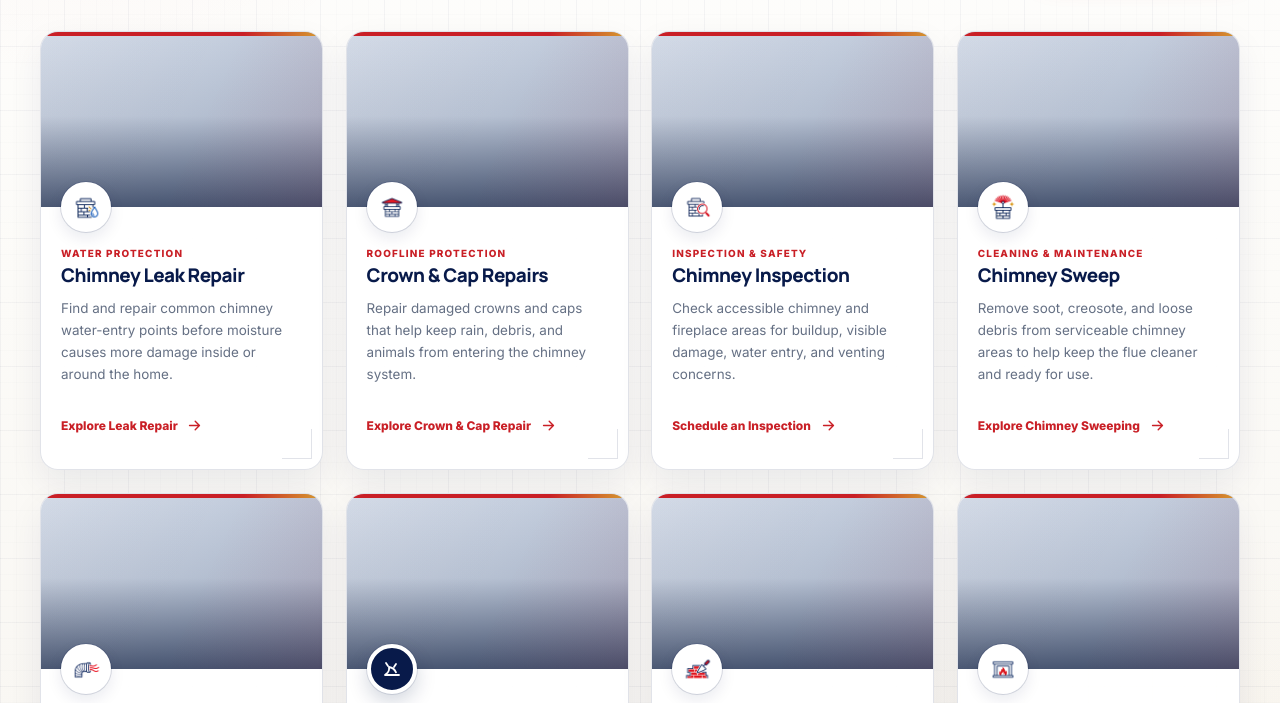
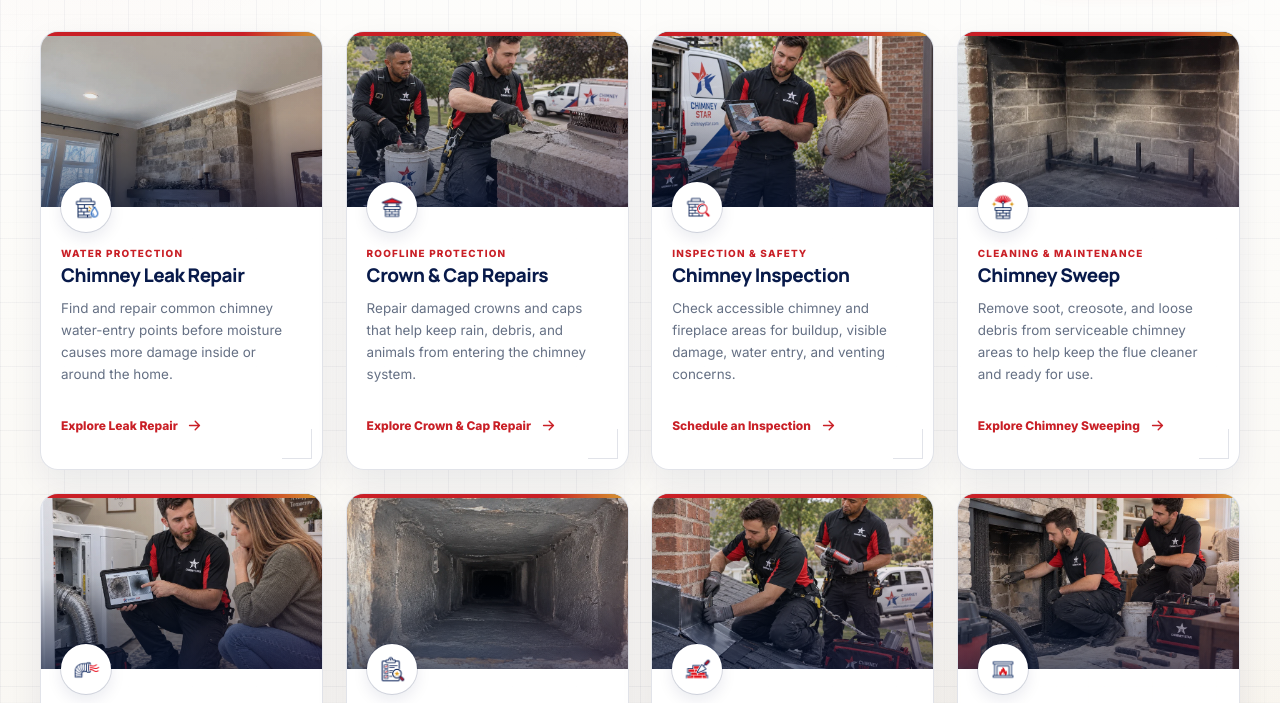
Before and after one commit to localstarseo-dot/jc-chimneystars.staging, a website: page index.html in a window 1280 px wide. Shown: the part 4757-5460 px from the top of the page. Drawn offline with Linux system fonts and the light colour scheme.

Commit message:
Fix service card media and animal removal icon

```diff
--- a/index.html
+++ b/index.html
@@ -983,7 +983,7 @@
             class="cs-service-card__media"
             role="img"
             aria-label="Chimney leak repair and water-entry service"
-            style="--cs-service-image: url('assets/photos/chimney-leak-water-damage-restoration-after.webp');"
+            style="--cs-service-image: url('../assets/photos/chimney-leak-water-damage-restoration-after.webp');"
           >
           </div>
 
@@ -1021,7 +1021,7 @@
             class="cs-service-card__media"
             role="img"
             aria-label="Chimney crown and cap repair service"
-            style="--cs-service-image: url('assets/photos/chimney-star-technicians-repairing-a-crown.webp');"
+            style="--cs-service-image: url('../assets/photos/chimney-star-technicians-repairing-a-crown.webp');"
           >
           </div>
 
@@ -1059,7 +1059,7 @@
             class="cs-service-card__media"
             role="img"
             aria-label="Chimney inspection and camera review"
-            style="--cs-service-image: url('assets/photos/technician-explains-chimney-inspection.webp');"
+            style="--cs-service-image: url('../assets/photos/technician-explains-chimney-inspection.webp');"
           >
           </div>
 
@@ -1097,7 +1097,7 @@
             class="cs-service-card__media"
             role="img"
             aria-label="Professional chimney sweep cleaning service"
-            style="--cs-service-image: url('assets/photos/chimney-sweep-chimney-cleaning-after.webp');"
+            style="--cs-service-image: url('../assets/photos/chimney-sweep-chimney-cleaning-after.webp');"
           >
           </div>
 
@@ -1135,7 +1135,7 @@
             class="cs-service-card__media"
             role="img"
             aria-label="Dryer vent cleaning and airflow service"
-            style="--cs-service-image: url('assets/photos/laundry-vent-cleaning-consultation.webp');"
+            style="--cs-service-image: url('../assets/photos/laundry-vent-cleaning-consultation.webp');"
           >
           </div>
 
@@ -1173,17 +1173,13 @@
             class="cs-service-card__media"
             role="img"
             aria-label="Animal and nest removal from chimney system"
-            style="--cs-service-image: url('assets/photos/chimney-blockage-nest-removal-after.webp');"
+            style="--cs-service-image: url('../assets/photos/chimney-blockage-nest-removal-after.webp');"
           >
           </div>
 
           <div class="cs-service-card__body">
-            <span class="cs-service-card__icon" aria-hidden="true">
-              <svg viewBox="0 0 24 24">
-                <path d="M6 17c2.5-1.5 3.5-4 3-7 3.2.5 5.6 2.3 7 5.3"></path>
-                <path d="M8 9 6 6M14 10l2-3"></path>
-                <path d="M5 18h14"></path>
-              </svg>
+            <span class="cs-service-card__icon cs-has-local-icon" aria-hidden="true">
+              <img class="cs-local-icon" src="assets/icons/safety-first-icon.webp" width="34" height="34" alt="" aria-hidden="true" loading="lazy" decoding="async">
             </span>
 
             <span class="cs-service-card__category">Wildlife &amp; Blockages</span>
@@ -1215,7 +1211,7 @@
             class="cs-service-card__media"
             role="img"
             aria-label="Chimney flashing repair and brick sealing"
-            style="--cs-service-image: url('assets/photos/chimney-star-flashing-repair-crew.webp');"
+            style="--cs-service-image: url('../assets/photos/chimney-star-flashing-repair-crew.webp');"
           >
           </div>
 
@@ -1253,7 +1249,7 @@
             class="cs-service-card__media"
             role="img"
             aria-label="Gas log and fireplace service"
-            style="--cs-service-image: url('assets/photos/chimney-star-fireplace-service.webp');"
+            style="--cs-service-image: url('../assets/photos/chimney-star-fireplace-service.webp');"
           >
           </div>
 
```
Also changed, not shown: src/pages/home.html (+10 -14 lines).
